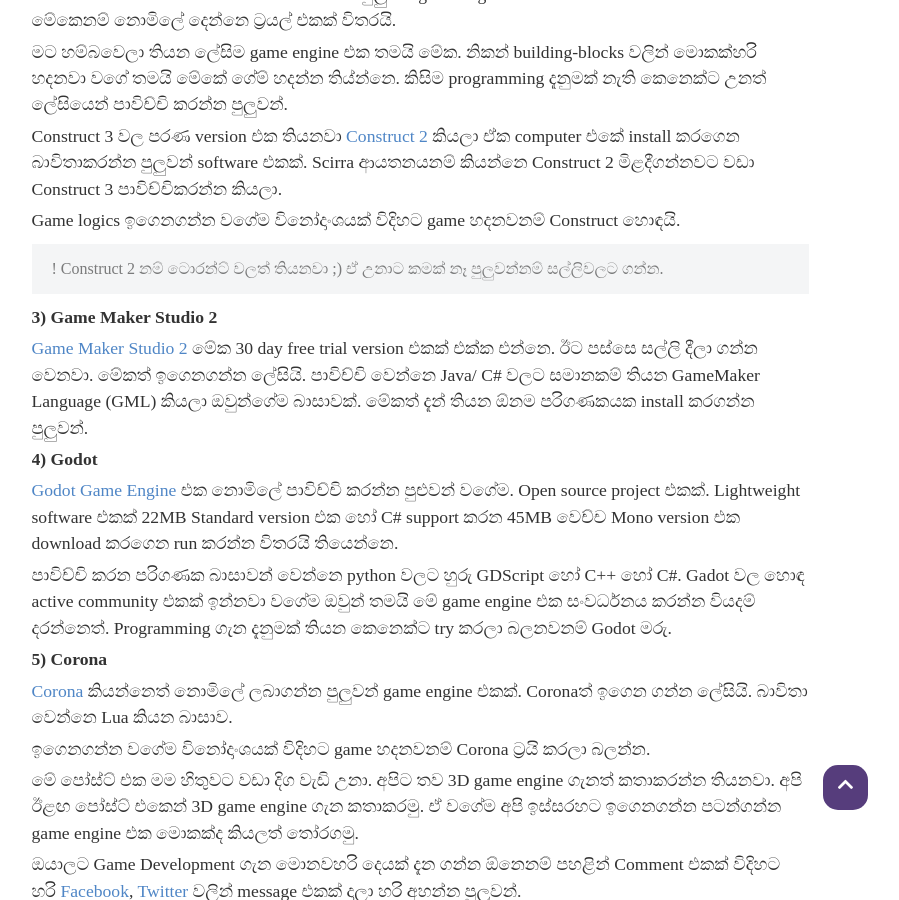
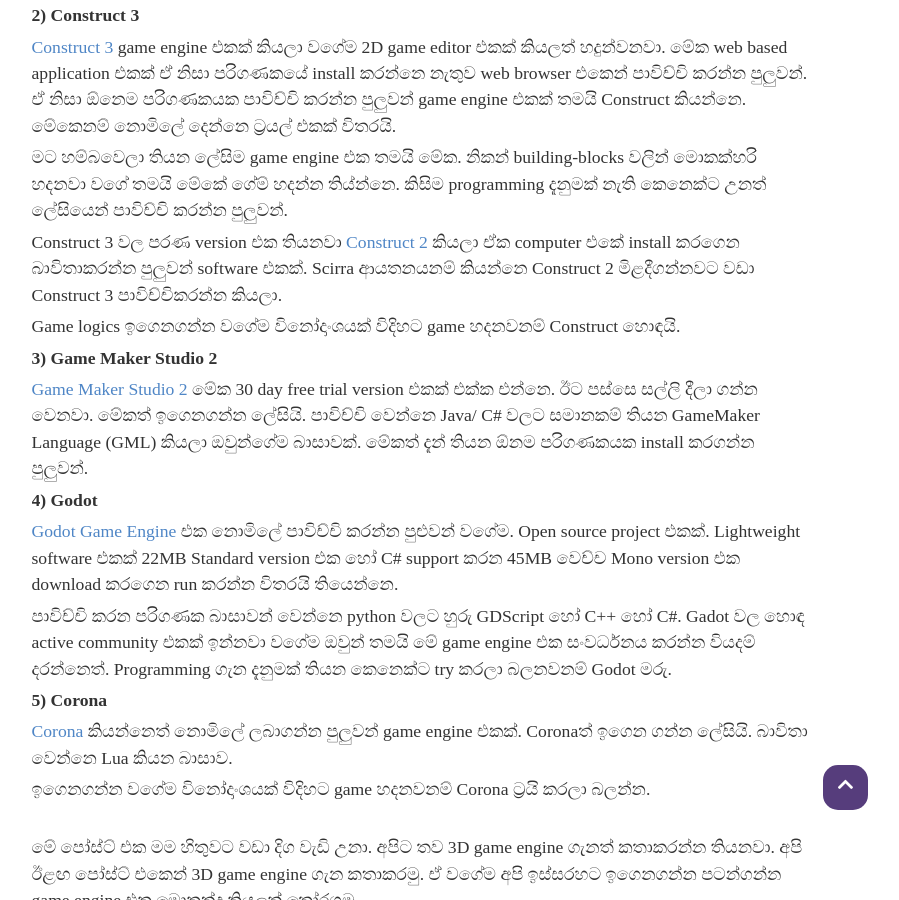
Before and after one commit to IamIsPra/iamispra.github.io, a Jekyll site: the page built from _posts/2019-09-21-how-do-game-engines-work .md, in a window 1280 px wide and 900 px high, scrolled down 1492 px. Shown: the whole window, without its empty margins (220-1119 px from the left). Built offline with Jekyll 4.4.1, drawn with Linux system fonts in a browser that asks for light colours; nearby versions of some CDN libraries; some web fonts are replaced; comment, search, counter and statistics services are not loaded.

Commit message:
Update 2019-09-21-how-do-game-engines-work .md

```diff
--- a/_posts/2019-09-21-how-do-game-engines-work .md
+++ b/_posts/2019-09-21-how-do-game-engines-work .md
@@ -9,37 +9,37 @@
 
 ![GameDev Banner]({{ site.baseurl }}/assets/img/gamedev/gameengines.jpg)
 
-Game Engine එකක් කියන්නෙ game එකක් ලේසියෙන්, පහසුවෙන්, ඒ වගේම වඩාත් කාර්‍යක්ෂමව හදාගන්න උදව්වෙන මෘදුකාංගයක්. ඒ කියන්නෙ ඔයා 2D හරි 3D හරි game එකක් හදනවනම් ඒකට ඕන වෙන චරිත, පසුබිම්, ආයුධ, වාහන වගේ ඔක්කොම එක තැනකට එකතු කරලා ඒවා අතර සම්බන්ධතා හදලා, ඒවට physics apply කරලා, lighting කරලා, special effects දාලා ඒක phone එකේ හරි PC එකේ හරි කොන්සෝල් එකක හරි සෙල්ලම් කරන්න පුලුවන් විදිහට compile කරනකන් ගොඩක් දේවල් මේ game engine පාවිච්චිකරලා කරගන්න පුලුවන්.
+Game Engine එකක් කියන්නෙ game එකක් ලේසියෙන්, පහසුවෙන්, ඒ වගේම වඩාත් කාර්‍යක්ෂමව හදාගන්න උදව්වෙන මෘදුකාංගයක්. ඒ කියන්නෙ ඔයා 2D හරි 3D හරි game එකක් හදනවනම් ඒකට ඕන වෙන චරිත, පසුබිම්, ආයුධ, වාහන වගේ ඔක්කොම එක තැනකට එකතු කරලා ඒවා අතර සම්බන්ධතා හදලා, ඒවට physics apply කරලා, lighting කරලා, special effects දාලා ඒක phone එකේ හරි PC එකේ හරි කොන්සෝල් එකක හරි සෙල්ලම් කරන්න පුලුවන් විදිහට compile කරනකන් ගොඩක් දේවල් මේ game engine පාවිච්චිකරලා කරගන්න පුලුවන්.<br/><br/>
 
 
 
-**Game එකක් හදන්න game engine එකක් ඕනෙමද?**
+**Game එකක් හදන්න game engine එකක් ඕනෙමද?**<br/>
 
-ඔයාලට මෙහෙම ප්‍රශ්නයක් තියෙන්නත් පුලුවන්. ඇත්තටම ඕනේ නෑ. Game engine එකක් නැතුව උනත් game එකක් හදන්න පුලුවන්.
+ඔයාලට මෙහෙම ප්‍රශ්නයක් තියෙන්නත් පුලුවන්. ඇත්තටම ඕනේ නෑ. Game engine එකක් නැතුව උනත් game එකක් හදන්න පුලුවන්.<br/><br/>
 
 
 
-**එහෙනම් මොකටද game engine?**
+**එහෙනම් මොකටද game engine?**<br/>
 
-අඬුව තියෙද්දි අත පුච්චගන්න ඕනේ නැති නිසා. Game engine එකක් නැතුව game එකක් හදනවා කියන්නෙ ලොකු කාලයක්, ශ්‍රමයක් යන වැඩක්. ඇත්තම කිව්වොත් එක game එකකට අලුතෙන් game engine එකක් හදන්න වෙන එක තමයි වෙන්නෙ.
+අඬුව තියෙද්දි අත පුච්චගන්න ඕනේ නැති නිසා. Game engine එකක් නැතුව game එකක් හදනවා කියන්නෙ ලොකු කාලයක්, ශ්‍රමයක් යන වැඩක්. ඇත්තම කිව්වොත් එක game එකකට අලුතෙන් game engine එකක් හදන්න වෙන එක තමයි වෙන්නෙ. <br/><br/>
 
 
 
-අපි බලමු. මොනවද අපිට පාවිච්චි කරන්න පුලුවන් game engines කියලා. නොමිලේ පාවිච්චි කරන්න පුලුවන් game engines ගොඩක් තියනවා ඒ වගේම සල්ලි දීලා ගන්න ඕන game engines වර්ගත් තියනවා.
+අපි බලමු. මොනවද අපිට පාවිච්චි කරන්න පුලුවන් game engines කියලා. නොමිලේ පාවිච්චි කරන්න පුලුවන් game engines ගොඩක් තියනවා ඒ වගේම සල්ලි දීලා ගන්න ඕන game engines වර්ගත් තියනවා. <br/>
 
-මුලින් බලමු 2D game engines.
+මුලින් බලමු 2D game engines.<br/><br/>
 
 
 
-**1) Unity2D**
+**1) Unity2D**<br/>
 
 Unity2D කියන්නෙ වෙනම game engine එකක් නෙවෙයි Unity කියන game engine එකම 2D games හදන්න පාවිච්චි කරද්දි තමයි අපි Unity2D කියලා කියන්නෙ. 3D හදද්දි Unity3D කියලා කියනවා.
 
 Unity game engine එක නොමිලේ download කරගන්න පුලුවන් [unity.com](https://www.unity.com) වෙබ් අඩවියෙන්. මේ game engine එක ප්‍රශ්නයක් නැතුව run කරන්න අඩුම වශයෙන් i5 processor එකක්, 4GB ram එකක් වගේම 1GB වත් vram  එකක් තියෙන්න ඕනේ. (මේ latest version එකටනම් නෙවෙයි. Unity 2019 පාවිච්චි කරන්න ටිකක් වැඩි පහසුකම් ඕන වෙනවා. මම ඒ ඇයි කියලා ඉස්සරහට පැහැදිලි කරන්නම්)
 
-Unity game engine එක scripting වලට Javascript, C# හෝ Boo කියන පරිගණක බාසාවන් බාවිතා වෙනවා. Unity පහසුවෙන් ඉගෙනගන්න පුලුවන් ඒ වගේම ක්ශේත්‍රයේ හොඳ ඉල්ලුමක් තියන game engine එකක්.
+Unity game engine එක scripting වලට Javascript, C# හෝ Boo කියන පරිගණක බාසාවන් බාවිතා වෙනවා. Unity පහසුවෙන් ඉගෙනගන්න පුලුවන් ඒ වගේම ක්ශේත්‍රයේ හොඳ ඉල්ලුමක් තියන game engine එකක්.<br/>
 
-**2) Construct 3**
+**2) Construct 3**<br/>
 
 [Construct 3](https://www.construct.net/en) game engine එකක් කියලා වගේම 2D game editor එකක් කියලත් හදුන්වනවා. මේක web based application එකක් ඒ නිසා පරිගණකයේ install කරන්නෙ නැතුව web browser එකෙන් පාවිච්චි කරන්න පුලුවන්. ඒ නිසා ඕනෙම පරිගණකයක පාවිච්චි කරන්න පුලුවන් game engine එකක් තමයි Construct කියන්නෙ. මේකෙනම් නොමිලේ දෙන්නෙ ට්‍රයල් එකක් විතරයි.
 
@@ -47,35 +47,33 @@
 
 Construct 3 වල පරණ version එක තියනවා [Construct 2](https://www.scirra.com/construct2/) කියලා ඒක computer එකේ install කරගෙන බාවිතාකරන්න පුලුවන් software එකක්. Scirra ආයතනයනම් කියන්නෙ Construct 2 මිළදීගන්නවට වඩා Construct 3 පාවිච්චිකරන්න කියලා.
 
-Game logics ඉගෙනගන්න වගේම විනෝදාංශයක් විදිහට game හදනවනම් Construct හොඳයි.
-
->! Construct 2 නම් ටොරන්ට් වලත් තියනවා ;) ඒ උනාට කමක් නෑ පුලුවන්නම් සල්ලිවලට ගන්න.
+Game logics ඉගෙනගන්න වගේම විනෝදාංශයක් විදිහට game හදනවනම් Construct හොඳයි. <br/>
 
 
 
-**3) Game Maker Studio 2**
+**3) Game Maker Studio 2**<br/>
 
-[Game Maker Studio 2](https://www.yoyogames.com/get) මේක 30 day free trial version එකක් එක්ක එන්නෙ. ඊට පස්සෙ සල්ලි දීලා ගන්න වෙනවා. මේකත් ඉගෙනගන්න ලේසියි. පාවිච්චි වෙන්නෙ Java/ C# වලට සමානකම් තියන GameMaker Language (GML) කියලා ඔවුන්ගේම බාසාවක්. මේකත් දැන් තියන ඕනම පරිගණකයක install කරගන්න පුලුවන්.
+[Game Maker Studio 2](https://www.yoyogames.com/get) මේක 30 day free trial version එකක් එක්ක එන්නෙ. ඊට පස්සෙ සල්ලි දීලා ගන්න වෙනවා. මේකත් ඉගෙනගන්න ලේසියි. පාවිච්චි වෙන්නෙ Java/ C# වලට සමානකම් තියන GameMaker Language (GML) කියලා ඔවුන්ගේම බාසාවක්. මේකත් දැන් තියන ඕනම පරිගණකයක install කරගන්න පුලුවන්.<br/>
 
 
 
-**4) Godot**
+**4) Godot**<br/>
 
 [Godot Game Engine](https://godotengine.org/) එක නොමිලේ පාවිච්චි කරන්න පුළුවන් වගේම. Open source project එකක්. Lightweight software එකක් 22MB Standard version එක හෝ C# support කරන 45MB වෙච්ච Mono version එක download කරගෙන run කරන්න විතරයි තියෙන්නෙ.
 
-පාවිච්චි කරන පරිගණක බාසාවන් වෙන්නෙ python වලට හුරු GDScript හෝ C++ හෝ C#. Gadot වල හොඳ active community එකක් ඉන්නවා වගේම ඔවුන් තමයි මේ game engine එක සංවර්ධනය කරන්න වියදම් දරන්නෙත්. Programming ගැන දැනුමක් තියන කෙනෙක්ට try කරලා බලනවනම් Godot මරු.
+පාවිච්චි කරන පරිගණක බාසාවන් වෙන්නෙ python වලට හුරු GDScript හෝ C++ හෝ C#. Gadot වල හොඳ active community එකක් ඉන්නවා වගේම ඔවුන් තමයි මේ game engine එක සංවර්ධනය කරන්න වියදම් දරන්නෙත්. Programming ගැන දැනුමක් තියන කෙනෙක්ට try කරලා බලනවනම් Godot මරු.<br/>
 
 
 
-**5) Corona**
+**5) Corona**<br/>
 
 [Corona](https://coronalabs.com/) කියන්නෙත් නොමිලේ ලබාගන්න පුලුවන් game engine එකක්. Coronaත් ඉගෙන ගන්න ලේසියි. බාවිතා වෙන්නෙ Lua  කියන බාසාව.
 
-ඉගෙනගන්න වගේම විනෝදාංශයක් විදිහට game හදනවනම් Corona ට්‍රයි කරලා බලන්න.
+ඉගෙනගන්න වගේම විනෝදාංශයක් විදිහට game හදනවනම් Corona ට්‍රයි කරලා බලන්න.<br/><br/>
 
 
 
-මේ පෝස්ට් එක මම හිතුවට වඩා දිග වැඩි උනා. අපිට තව 3D game engine ගැනත් කතාකරන්න තියනවා. අපි ඊළඟ පෝස්ට් එකෙන් 3D game engine ගැන කතාකරමු. ඒ වගේම අපි ඉස්සරහට ඉගෙනගන්න පටන්ගන්න game engine එක මොකක්ද කියලත් තෝරගමු.
+මේ පෝස්ට් එක මම හිතුවට වඩා දිග වැඩි උනා. අපිට තව 3D game engine ගැනත් කතාකරන්න තියනවා. අපි ඊළඟ පෝස්ට් එකෙන් 3D game engine ගැන කතාකරමු. ඒ වගේම අපි ඉස්සරහට ඉගෙනගන්න පටන්ගන්න game engine එක මොකක්ද කියලත් තෝරගමු.<br/><br/>
 
 
 
```
